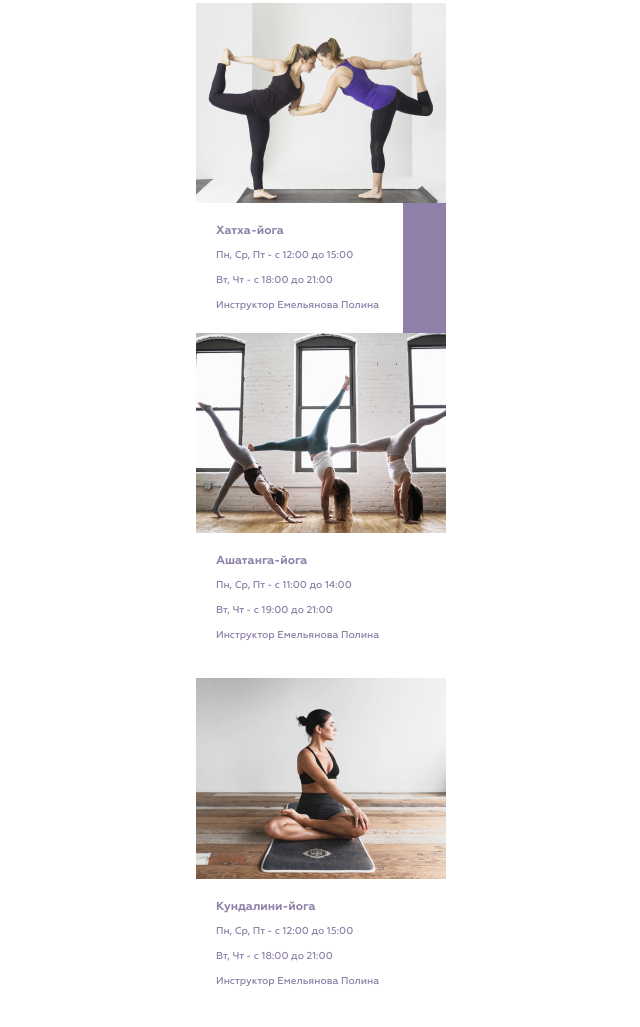
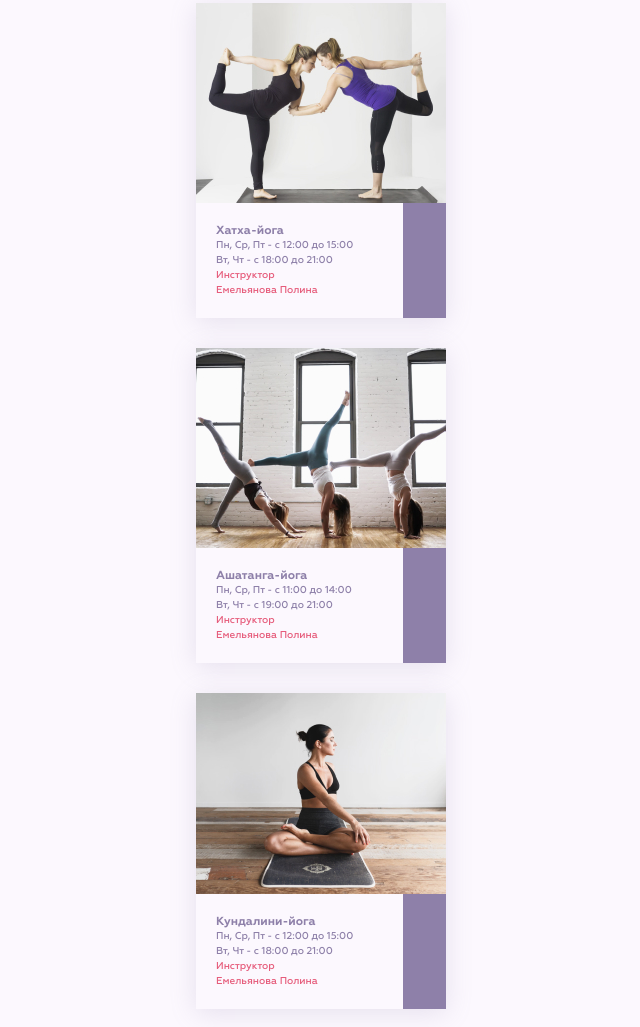
Before and after one commit to Nik68rus/yoga, a website: page source/index.html in a window 1280 px wide. Shown: the part 370-1397 px from the top of the page, without its empty margins (319-959 px from the left). Drawn offline with nearby package versions, Linux system fonts and the light colour scheme; files that its build step writes are made by us from their sources.

Commit message:
стилизация видов занятий

```diff
--- a/source/index.html
+++ b/source/index.html
@@ -55,6 +55,7 @@
 
       <article class="lesson lesson--main">
         <img class="lesson__picture" src="img/ashatanga-mobile@1x.jpg" alt="Ашатанга-йога">
+        <div class="lesson__details-wrapper">
           <div class="lesson__details">
             <h3 class="lesson__name">Ашатанга-йога</h3>
             <div class="lesson__schedule">
@@ -65,12 +66,14 @@
               <span>Инструктор</span>
               <span>Емельянова Полина</span>
             </div>
+          </div>
           <button class="lesson__button">Подробнее</button>
         </div>
       </article>
 
       <article class="lesson lesson--main">
         <img class="lesson__picture" src="img/cundalini-mobile@1x.jpg" alt="Кундалини-йога">
+        <div class="lesson__details-wrapper">
           <div class="lesson__details">
             <h3 class="lesson__name">Кундалини-йога</h3>
             <div class="lesson__schedule">
@@ -80,6 +83,7 @@
             <div class="lesson__couch">
               <span>Инструктор</span>
               <span>Емельянова Полина</span>
+            </div>
           </div>
           <button class="lesson__button">Подробнее</button>
         </div>
--- a/source/sass/base.scss
+++ b/source/sass/base.scss
@@ -10,7 +10,7 @@
   font-weight: 400;
   font-style: normal;
   color: #8e80a9;
-  background-color: #ffffff;
+  background-color: #fcf8fe;
 }
 
 ul {
--- a/source/sass/blocks/lesson.scss
+++ b/source/sass/blocks/lesson.scss
@@ -1,6 +1,8 @@
 .lesson {
   display: flex;
   flex-direction: column;
+  margin-bottom: 30px;
+  box-shadow: 0px 4px 25px rgba(142, 128, 169, 0.2);
 }
 
 .lesson img {
@@ -32,7 +34,18 @@
   padding: 0;
 }
 
+.lesson p {
+  margin: 0;
+  padding: 0;
+}
+
 .lesson__details div {
   margin: 0;
   padding: 0;
 }
+
+.lesson__couch {
+  color: #e65c7b;
+  display: flex;
+  flex-direction: column;
+}
--- a/source/sass/blocks/page-header.scss
+++ b/source/sass/blocks/page-header.scss
@@ -7,7 +7,7 @@
   padding-bottom: 108px;
   width: 100%;
   min-height: 336px;
-  background-image: url("../img/main-mobile@1x.jpg");
+  background-image: url("../img/main-mobile@1x.png");
   background-repeat: no-repeat;
   background-position: center 0;
   background-size: 100% auto;
```
Also changed, not shown: source/img/main-mobile@1x.png (added). Lines whose indentation alone changed are shown as unchanged.
